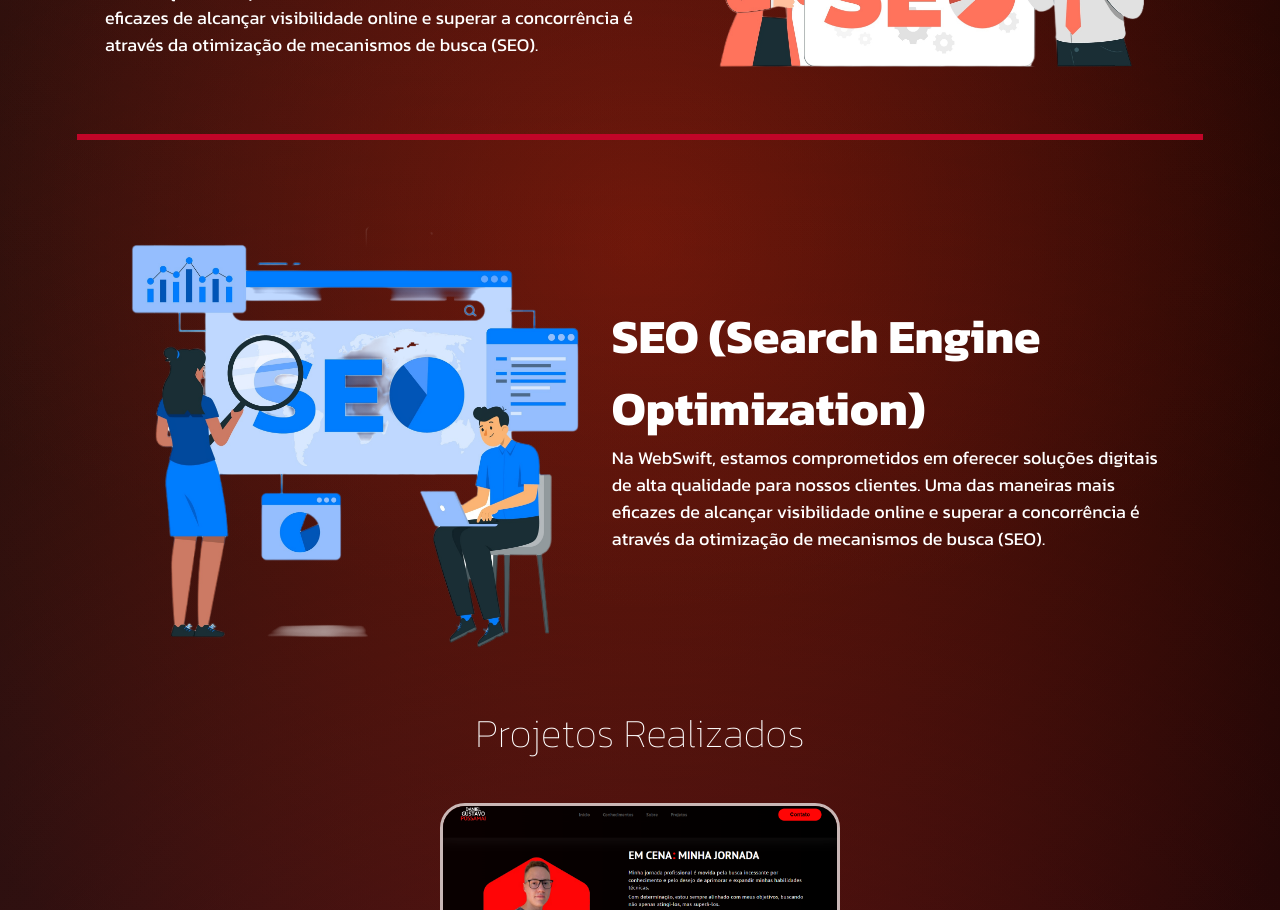
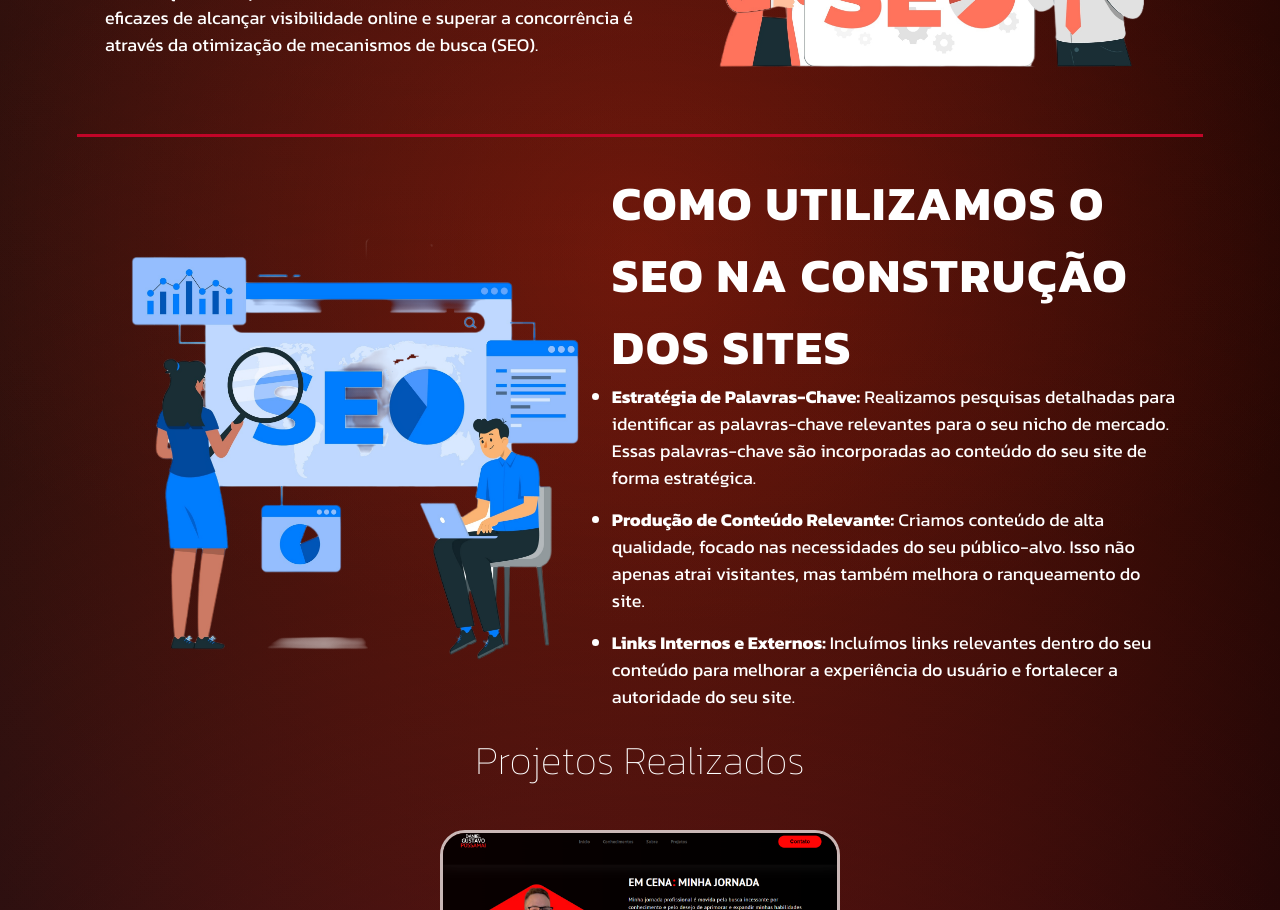
Before and after one commit to Daniel-Possamai/myLandPagePrincipal, a React (Create React App) app: page / in a window 1280 px wide. Shown: the part 1440-2350 px from the top of the page. Built offline with nearby package versions, Linux system fonts and the light colour scheme; a web font is replaced by a local one.

Commit message:
atualizado o seo adicionao itens

```diff
--- a/src/components/seo/seo.scss
+++ b/src/components/seo/seo.scss
@@ -5,9 +5,9 @@
 
     hr{
         margin: 30px 0;
-        border-color: #c10528;
-        border-width: 3px;
-        border-style: solid;
+        border: none;
+        height: 3px;
+        background-color:  #c10528;
     }
 }
 
@@ -21,6 +21,35 @@
         width: 50%;
         h1{
             font-size: 48px;
+            text-transform: uppercase;
+        }
+        p{
+            font-size: 18px;
+        }
+    }
+
+    .infos-seo2{
+        width: 50%;
+
+
+        ul{
+            display: flex;
+            flex-direction: column;
+            gap: 15px;
+
+            li{
+                font-size: 18px;
+
+                span{
+                    font-weight: bold;
+                }
+            }
+        }
+
+        h1{
+            font-size: 48px;
+            text-transform: uppercase;
+            letter-spacing: 2px;
         }
         p{
             font-size: 18px;
--- a/src/components/seo/seo.tsx
+++ b/src/components/seo/seo.tsx
@@ -19,9 +19,13 @@ export default function Seo() {
                 <div className="img-seo">
                     <img src="./images/seoanalyticstwo.png" alt="" />
                 </div>
-                <div className="infos-seo">
-                    <h1>SEO (Search Engine Optimization)</h1>
-                    <p>Na WebSwift, estamos comprometidos em oferecer soluções digitais de alta qualidade para nossos clientes. Uma das maneiras mais eficazes de alcançar visibilidade online e superar a concorrência é através da otimização de mecanismos de busca (SEO).</p>
+                <div className="infos-seo2">
+                    <h1>Como utilizamos o SEO na construção dos sites</h1>
+                    <ul>
+                        <li><span>Estratégia de Palavras-Chave:</span> Realizamos pesquisas detalhadas para identificar as palavras-chave relevantes para o seu nicho de mercado. Essas palavras-chave são incorporadas ao conteúdo do seu site de forma estratégica.</li>
+                        <li><span>Produção de Conteúdo Relevante:</span> Criamos conteúdo de alta qualidade, focado nas necessidades do seu público-alvo. Isso não apenas atrai visitantes, mas também melhora o ranqueamento do site.</li>
+                        <li><span>Links Internos e Externos:</span> Incluímos links relevantes dentro do seu conteúdo para melhorar a experiência do usuário e fortalecer a autoridade do seu site.</li>
+                    </ul>
                 </div>
             </div>
         </div>
```
Also changed, not shown: tarefas.txt.
